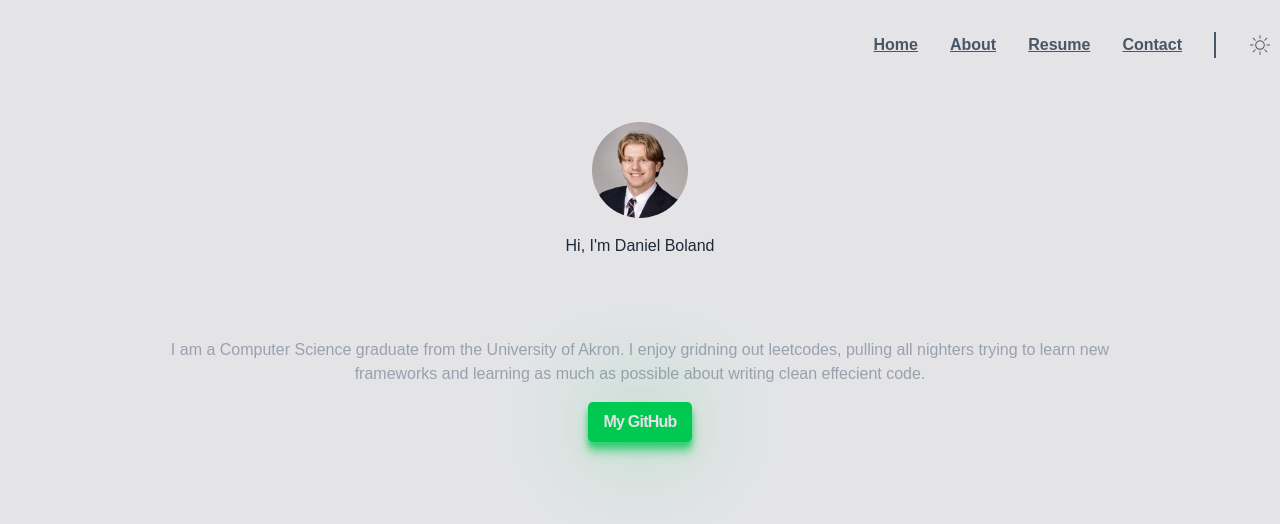
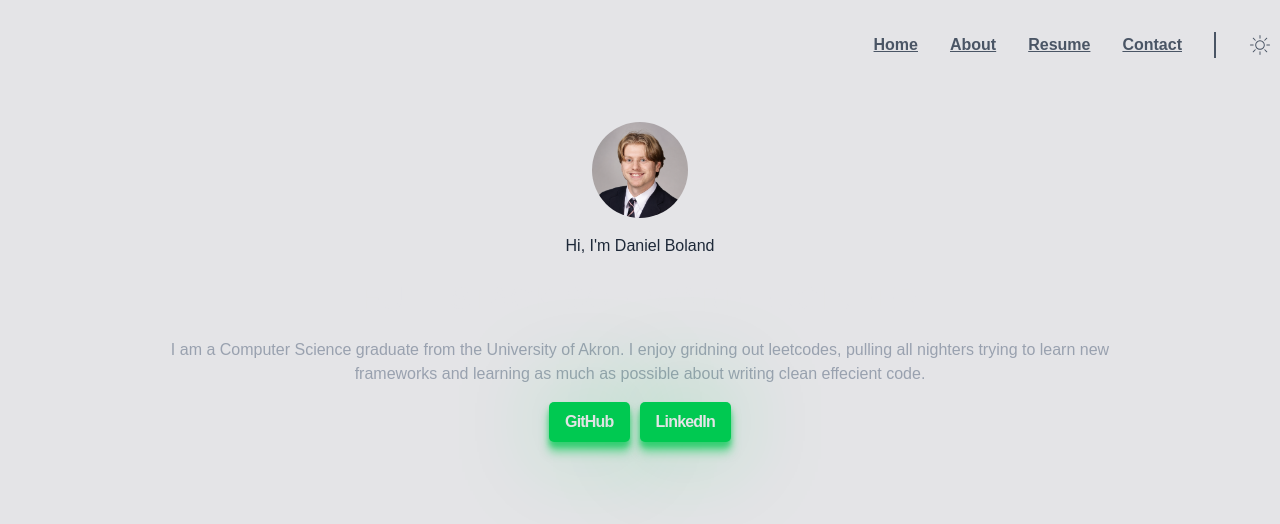
Before and after one commit to dboland08/portfolio-website, a Next.js app: page / in a window 1280 px wide. Shown: the top 524 px of the page. Built offline with nearby package versions, Linux system fonts and the light colour scheme; a web font is replaced by a local one.

Commit message:
Add section for buttons

```diff
--- a/app/page.tsx
+++ b/app/page.tsx
@@ -3,6 +3,7 @@ import "../lib/home.css"
 import "../lib/utils.css"
 import "../components/header.css"
 import "../components/hero.css"
+import "../components/links.css"
 
 export default function Home() {
   return (
@@ -32,7 +33,7 @@ export default function Home() {
             </li>
           </ul>
           <button className="header__bar">
-            <svg xmlns="http://www.w3.org/2000/svg" fill="none" viewBox="0 0 24 24" stroke-width="1.5" stroke="currentColor" className="size-6">
+            <svg xmlns="http://www.w3.org/2000/svg" fill="none" viewBox="0 0 24 24" strokeWidth="1.5" stroke="currentColor" className="size-6">
               <path strokeLinecap="round" strokeLinejoin="round" d="M3.75 6.75h16.5M3.75 12H12m-8.25 5.25h16.5" />
             </svg>
 
@@ -43,15 +44,19 @@ export default function Home() {
       </header>
       <main>
         <section className=" hero container">
-          <img className="hero__img" src="/face.png" alt="profile pciture"/>
+          <img className="hero__img" src="/face.png" alt="profile pciture" />
           <h2 className="hero__subtitle">Hi, I'm Daniel Boland</h2>
           <h1 className="hero__title">Full-Stack Software Engineer</h1>
           <p className="hero__description">I am a Computer Science graduate from the University of Akron.
             I enjoy gridning out leetcodes, pulling all nighters trying to learn new frameworks
             and learning as much as possible about writing clean effecient code.
           </p>
-          <button className="btn">My GitHub</button>
         </section>
+        <section className="links container">
+        <button className="btn">GitHub</button>
+        <button className="btn">LinkedIn</button>
+        </section>
+
       </main>
 
     </div>
--- /dev/null
+++ b/components/links.css
@@ -0,0 +1,6 @@
+.links {
+    margin-top: 1rem;
+    display: flex;
+    gap: 10px;
+    justify-content: center;
+}
```
